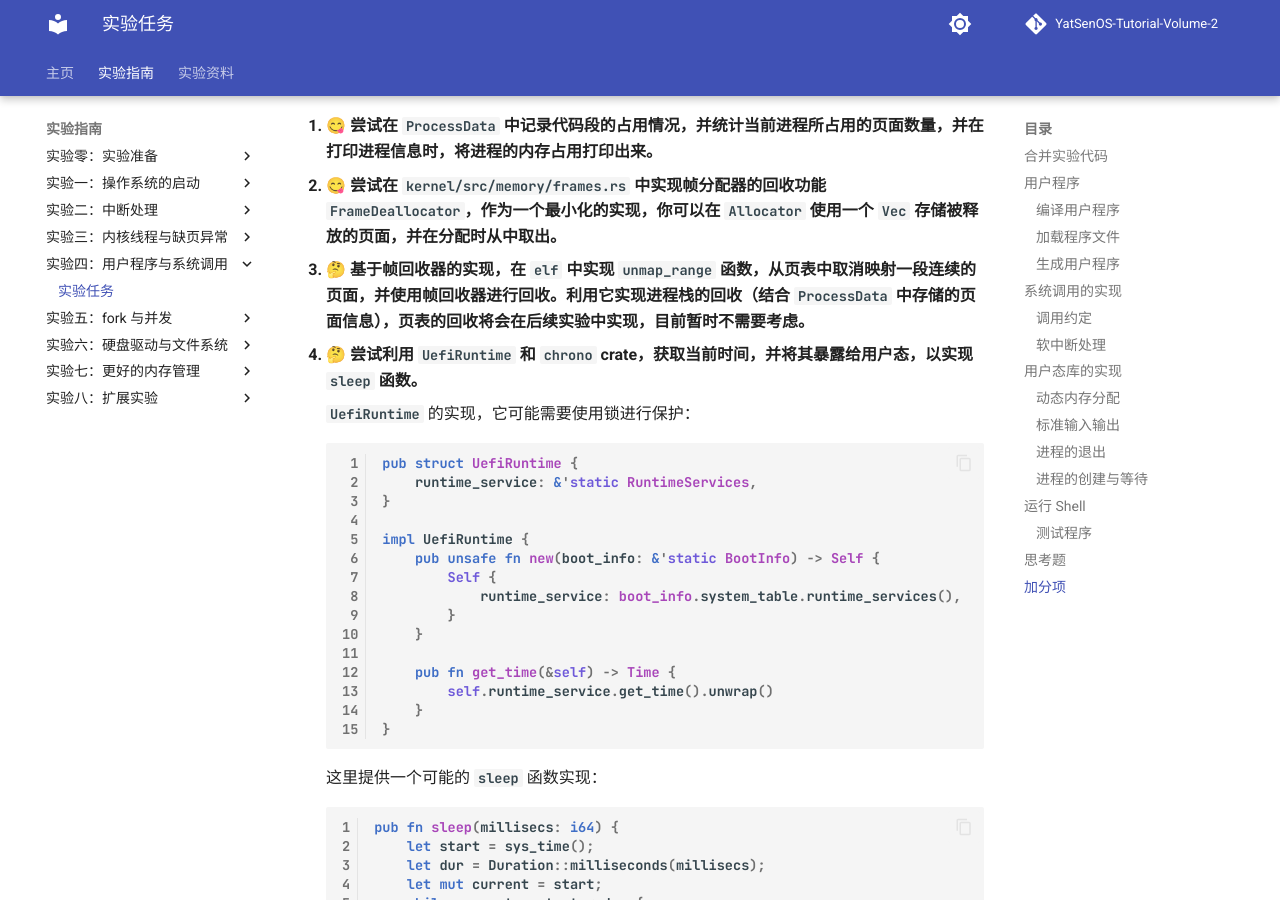
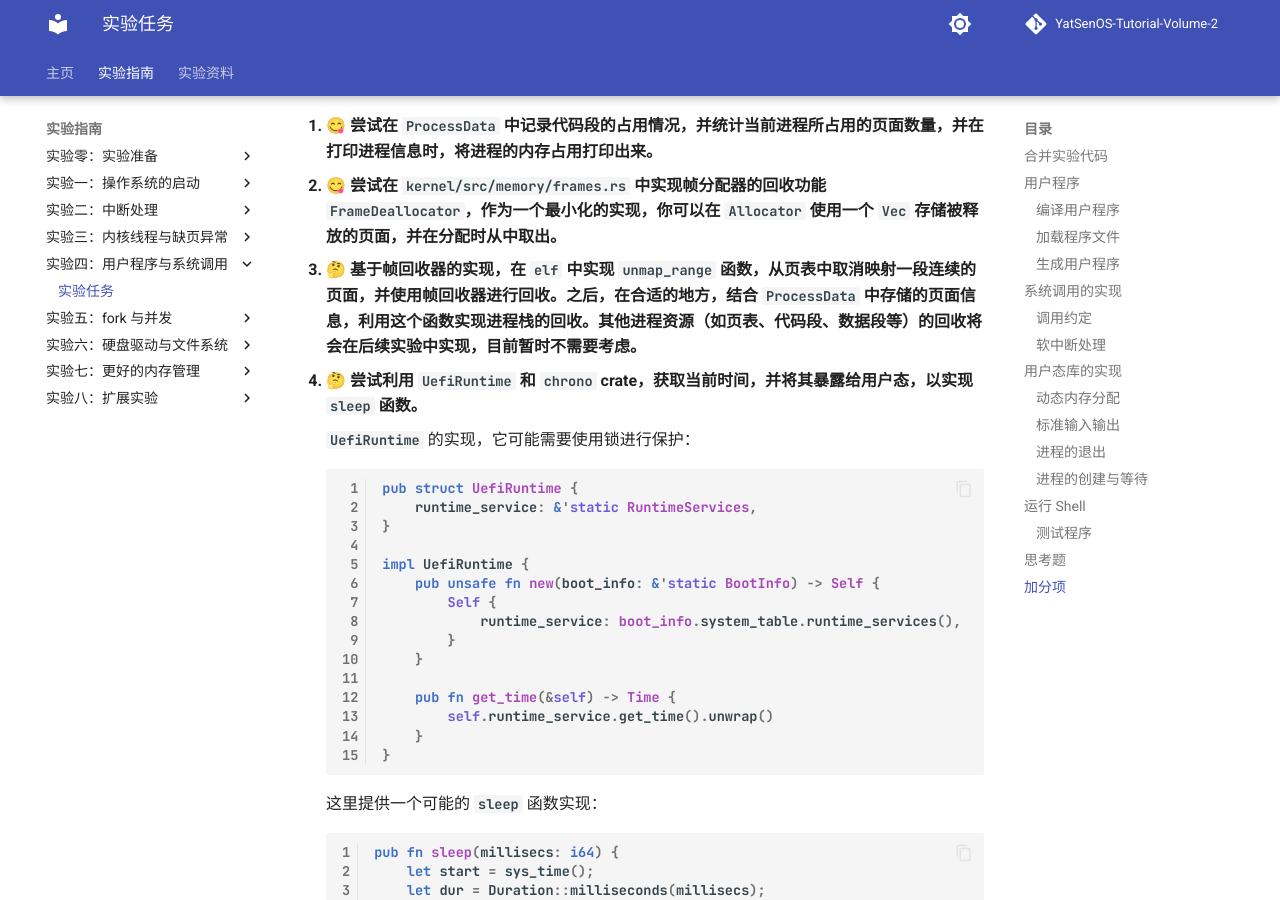
Before and after one commit to YatSenOS/YatSenOS-Tutorial-Volume-2, an MkDocs documentation site: the page built from docs/labs/0x04/tasks.md, in a window 1280 px wide and 900 px high, scrolled down 21405 px. Built offline with MkDocs 1.6.1 and Material for MkDocs 9.7.7, drawn with Linux system fonts in a browser that asks for light colours; comment, search, counter and statistics services are not loaded.

Commit message:
fix(lab/4): docs

```diff
--- a/docs/labs/0x04/tasks.md
+++ b/docs/labs/0x04/tasks.md
@@ -950,7 +950,7 @@
 
 2. 😋 尝试在 `kernel/src/memory/frames.rs` 中实现帧分配器的回收功能 `FrameDeallocator`，作为一个最小化的实现，你可以在 `Allocator` 使用一个 `Vec` 存储被释放的页面，并在分配时从中取出。
 
-3. 🤔 基于帧回收器的实现，在 `elf` 中实现 `unmap_range` 函数，从页表中取消映射一段连续的页面，并使用帧回收器进行回收。利用它实现进程栈的回收（结合 `ProcessData` 中存储的页面信息），页表的回收将会在后续实验中实现，目前暂时不需要考虑。
+3. 🤔 基于帧回收器的实现，在 `elf` 中实现 `unmap_range` 函数，从页表中取消映射一段连续的页面，并使用帧回收器进行回收。之后，在合适的地方，结合 `ProcessData` 中存储的页面信息，利用这个函数实现进程栈的回收。其他进程资源（如页表、代码段、数据段等）的回收将会在后续实验中实现，目前暂时不需要考虑。
 
 4. 🤔 尝试利用 `UefiRuntime` 和 `chrono` crate，获取当前时间，并将其暴露给用户态，以实现 `sleep` 函数。
 
```
